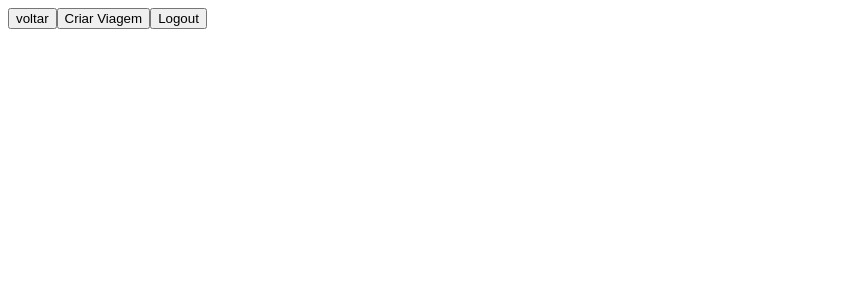
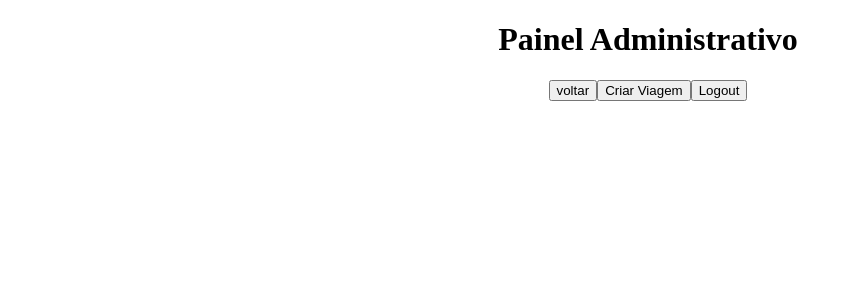
Before and after one commit to future4code/Joao-Junior, a React (Create React App) app in the folder quinzena9/labex/: page /painel in a window 1280 px wide. Shown: the top 300 px of the page, without its empty margins (0-852 px from the left). Built offline with nearby package versions, Linux system fonts and the light colour scheme; the HTML template or start-up script is replaced by a standard one.

Commit message:
ajustes do Painel Admn

```diff
--- a/quinzena9/labex/src/pages/Painel.jsx
+++ b/quinzena9/labex/src/pages/Painel.jsx
@@ -1,15 +1,22 @@
 import React from 'react'
 import { useNavigate } from 'react-router-dom'
+import styled from 'styled-components'
+
+const Container = styled.div`
+    text-align: center;
+    width: 100vw;
+    `
 
 export default function Painel(){
 
     const navigate = useNavigate()
 
     return (
-        <div>
+        <Container>
+            <h1>Painel Administrativo</h1>
             <button onClick={() => navigate("/login")}>voltar</button>
             <button>Criar Viagem</button>
             <button>Logout</button>
-        </div>
+        </Container>
     )
 }
```
